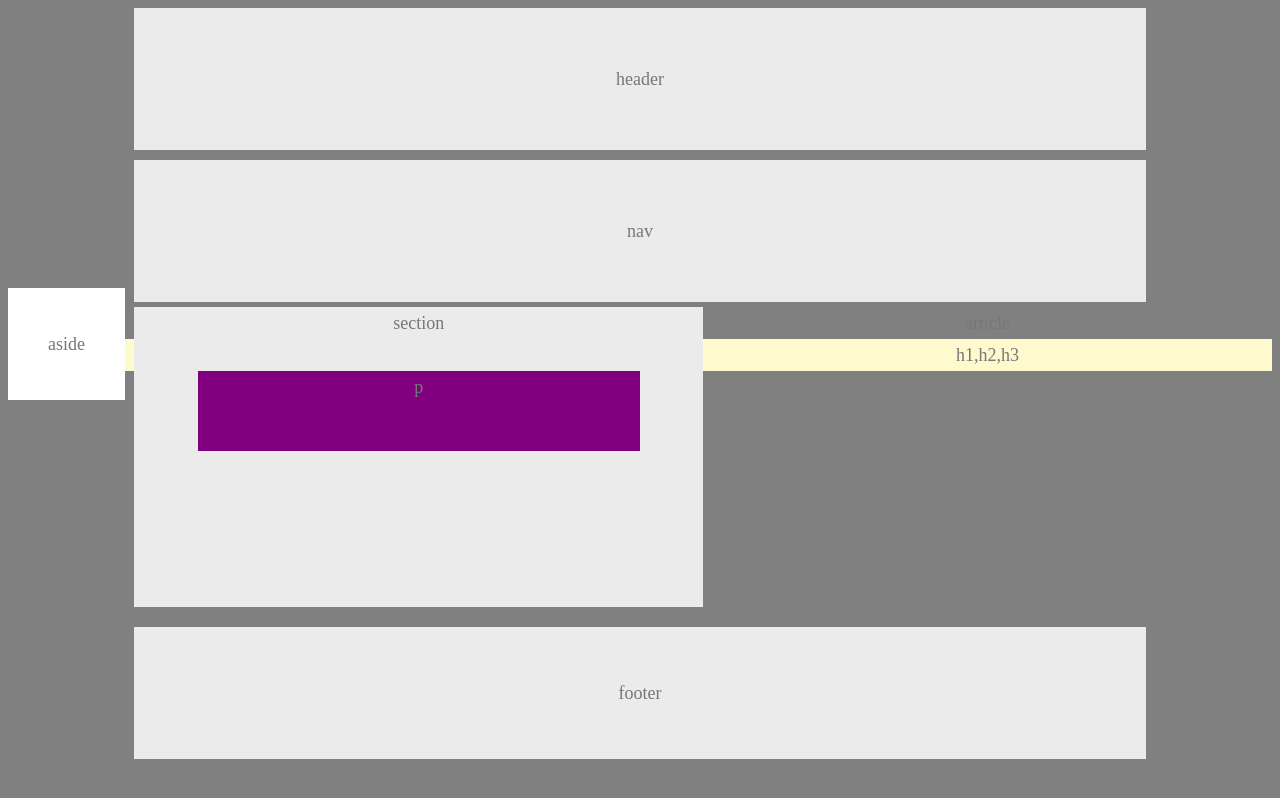
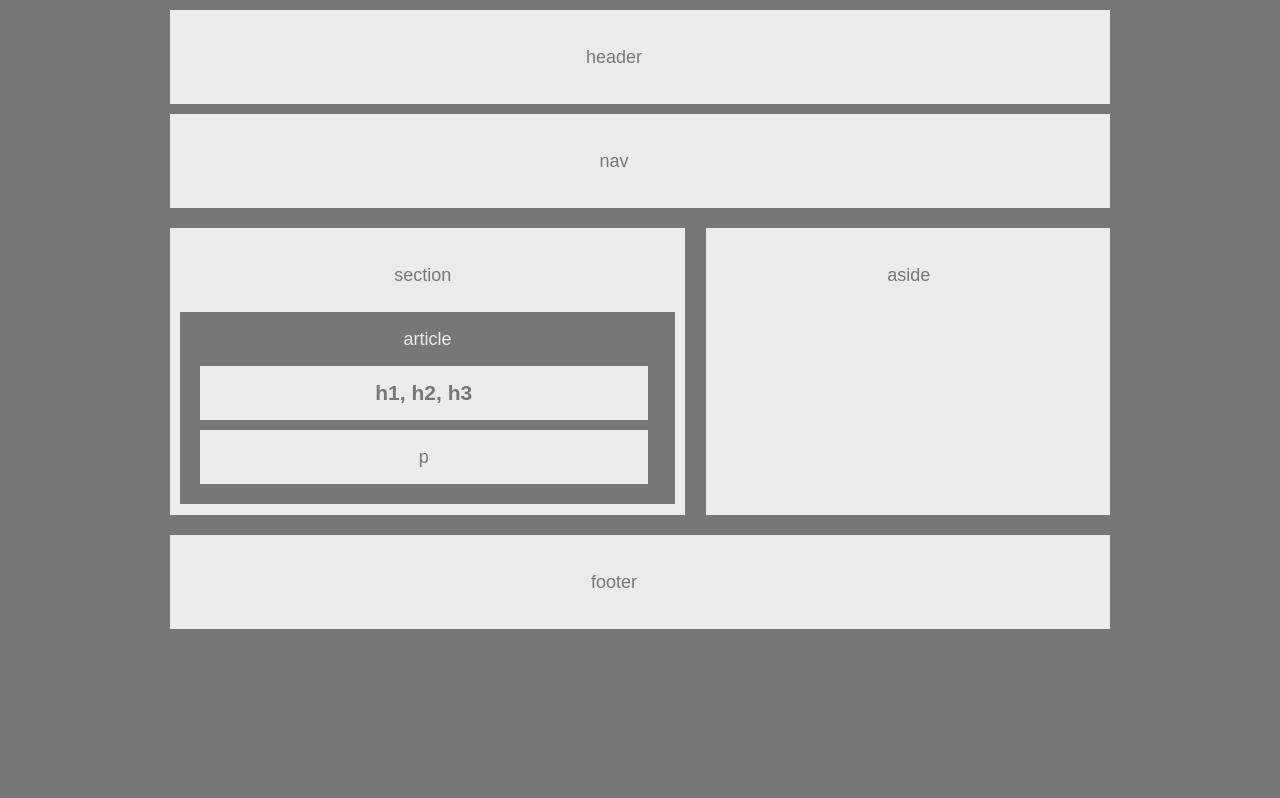
Before and after one commit to frankyviray/HW-WireFrame, a plain HTML site: page index.html in a window 1280 px wide. Drawn offline with Linux system fonts and the light colour scheme; files that its build step writes are made by us from their sources.

Commit message:
completed task

```diff
--- a/assets/style.css
+++ b/assets/style.css
@@ -1,89 +1,57 @@
-* {
-  box-sizing: border-box;
-  text-align: center;
+body {
+  width: 960px;
+  margin: auto;
+  font-family: Arial, "Helvetica Neue", Helvetica, sans-serif;
+  font-size: 18px;
+  line-height: 34px;
+  color: #777;
+  background: #777;
 }
 
-body {
-  font-size: 18px;
-  line-height: 32px;
-  color: #777;
-  background-color: grey;
+header,
+nav,
+section,
+aside,
+footer {
+  display: block;
+  padding: 10px;
+  margin: 10px;
+  text-align: center;
+  background: #ebebeb;
 }
 
-header {
-  text-align: center;
-  margin-bottom: 10px;
-  color: #777;
-  background: #ebebeb;
-  padding: 55px;
-  margin-left: 10%;
-  margin-right: 10%;
+section {
+  display: block;
+  float: left;
+  width: 495px;
+  height: 267px;
+  overflow: hidden;
 }
 
-#nav {
-  text-align: center;
-  padding: 55px;
-  margin-bottom: 5px;
-  background: #ebebeb;
-  margin-left: 10%;
-  margin-right: 10%;
+aside {
+  display: block;
+  float: right;
+  width: 40%;
+  height: 267px;
+  overflow: hidden;
 }
 
+article {
+  padding: 10px;
+  color: #ebebeb;
+  background: #777;
 }
 
-#article {
-  position: relative;
-  background: orange;
-  width: 50%;
-  height: 300px;
-  text-align: center;
-  border: 1px solid:#ebebeb;
-  margin-right: 35%;
-  margin-left: 10%;
-
+.clear {
+  clear: both;
 }
 
-#aside {
-  background-color: white;
-  position: fixed;
-  padding: 40px;
-  margin: 0;
-  bottom: 400px;
+h1,
+p {
+  width: 90%;
+  padding: 10px;
+  margin: 10px;
+  color: #777;
   text-align: center;
+  background: #ebebeb;
 }
-
-#section {
-  background-color: #ebebeb;
-  float: left;
-  text-align: center;
-  width: 45%;
-  height: 300px;
-  margin-left: 10%;
-  margin-bottom: 20px;
-
-}
-
-#hhh {
-  background-color: lemonchiffon;
-
-}
-
-#ptag {
-  background-color: purple;
-  float: left;
-  text-align: center;
-  width: 35%;
-  height: 80px;
-  margin-left: -40%;
-  margin-bottom: 15px;
-}
-
-footer {
-  text-align: center;
-  padding: 50px;
-  color: #777;
-  background: #ebebeb;
-  clear: both;
-  margin-left: 10%;
-  margin-right: 10%;
-}
--- a/index.html
+++ b/index.html
@@ -1,46 +1,45 @@
-<!DOCTYPE html>
+<!doctype html>
 <html lang="en-us">
 
 <head>
     <meta charset="UTF-8">
-    <title>HW-WIREframe</title>
-
-
-<link rel="stylesheet" type="text/css" href="assets/style.css">
-
-
+    <title>HomeWork Week 1</title>
+    <link rel="stylesheet" type="text/css" href="style.css">
 </head>
 
 <body>
     <header>
-        header
+        <p>header</p>
     </header>
 
-    <section id="nav">
-        nav
+    <nav>
+        <p>nav</p>
+    </nav>
+
+    <section>
+        <heading>
+            <p>section</p>
+        </heading>
+        <article>
+            <heading>article</heading>
+            <h1>h1, h2, h3</h1>
+            <p>p</p>
+        </article>
     </section>
 
-    <div id="aside">
-        aside
-    </div>
+    <aside>
+        <heading>
+            <p>aside</p>
+        </heading>
+    </aside>
+
+    <div class="clear"></div>
+
+    <footer>
+        <p>footer</p>
+    </footer>
 
 
-    <div id="section">
-        section
-    </div>
+</body>
 
-    <div id="article">
-        article
-    </div>
-
-    <section id="hhh">
-        h1,h2,h3
-    </section>
-
-    <section id="ptag">
-        p
-    </section>
-
-    <footer>
-        footer
-    </footer>
+</html>
```
